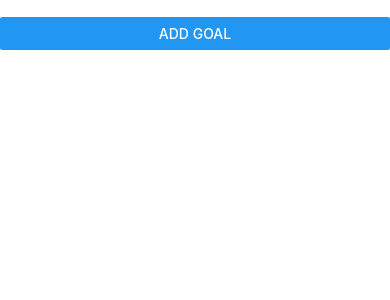
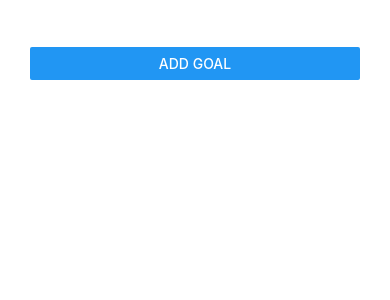
Before and after one commit to Rsja12/goals, a React Native app: screen / in a window 390 px wide. Shown: the top 300 px of the page. Built offline with nearby package versions, Linux system fonts and the light colour scheme.

Commit message:
add padding to outermost View to be able to interact with TextInput

```diff
--- a/App.js
+++ b/App.js
@@ -4,7 +4,7 @@ import { StyleSheet, Text, View, TextInput, Button } from 'react-native';
 
 export default function App() {
   return (
-    <View>
+    <View style={{padding: 30}}>
       <View>
         <TextInput />
         <Button title='Add Goal' />
```
